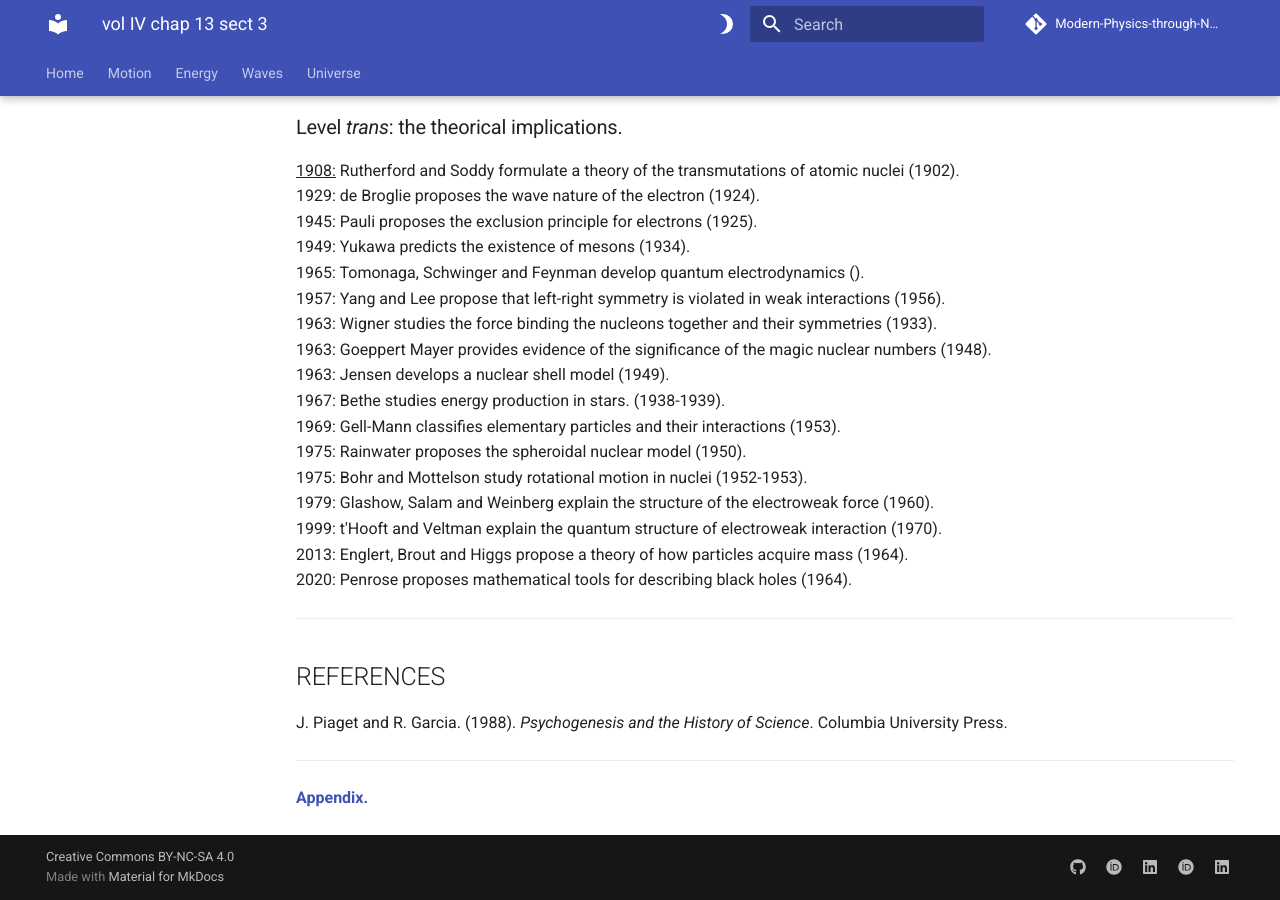
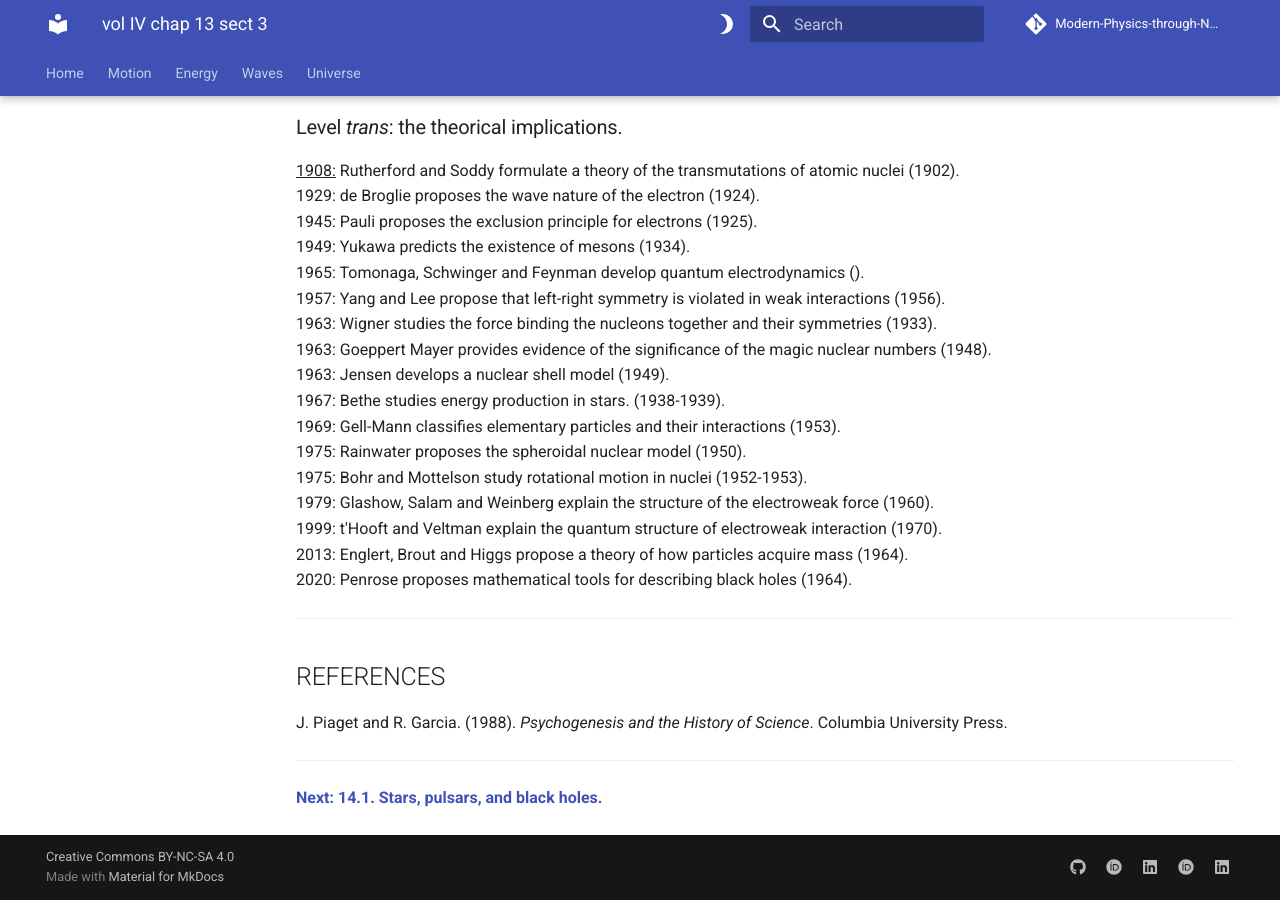
Before and after one commit to modphysnobel/modphysnobel.github.io, an MkDocs documentation site: the page built from docs/vol-IV/vol-IV-chap-13-sect-3.md, in a window 1280 px wide and 900 px high, scrolled down 1899 px. Built offline with MkDocs 1.6.1 and Material for MkDocs 9.7.7, drawn with Linux system fonts in a browser that asks for light colours; some web fonts are replaced; comment, search, counter and statistics services are not loaded.

Commit message:
Update vol-IV-chap-13-sect-3.md

```diff
--- a/docs/vol-IV/vol-IV-chap-13-sect-3.md
+++ b/docs/vol-IV/vol-IV-chap-13-sect-3.md
@@ -84,4 +84,4 @@ J. Piaget and R. Garcia. (1988). *Psychogenesis and the History of Science*. Col
 
 ***
 
-[**Appendix.**](./vol-IV-chap-13-apendix.md)
+[**Next: 14.1. Stars, pulsars, and black holes.**](./vol-IV-chap-14-sect-1.md)
```
